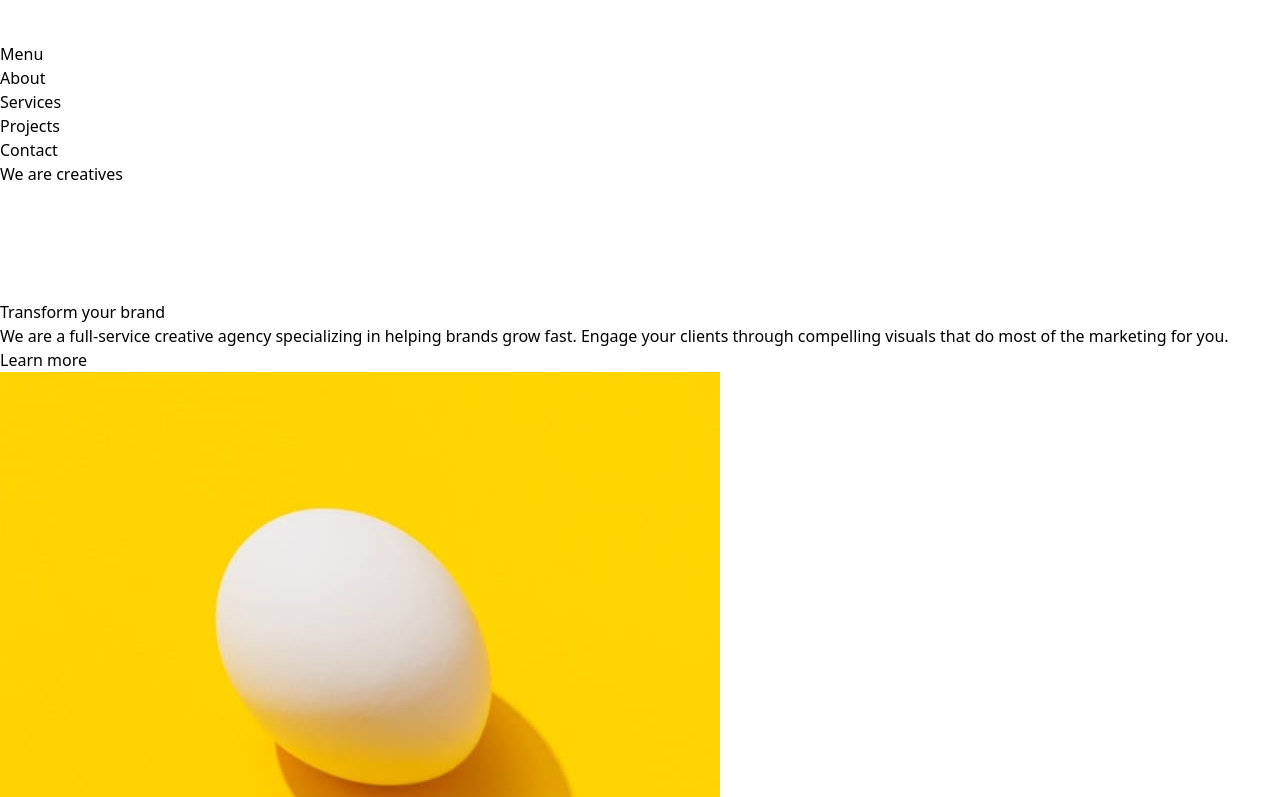
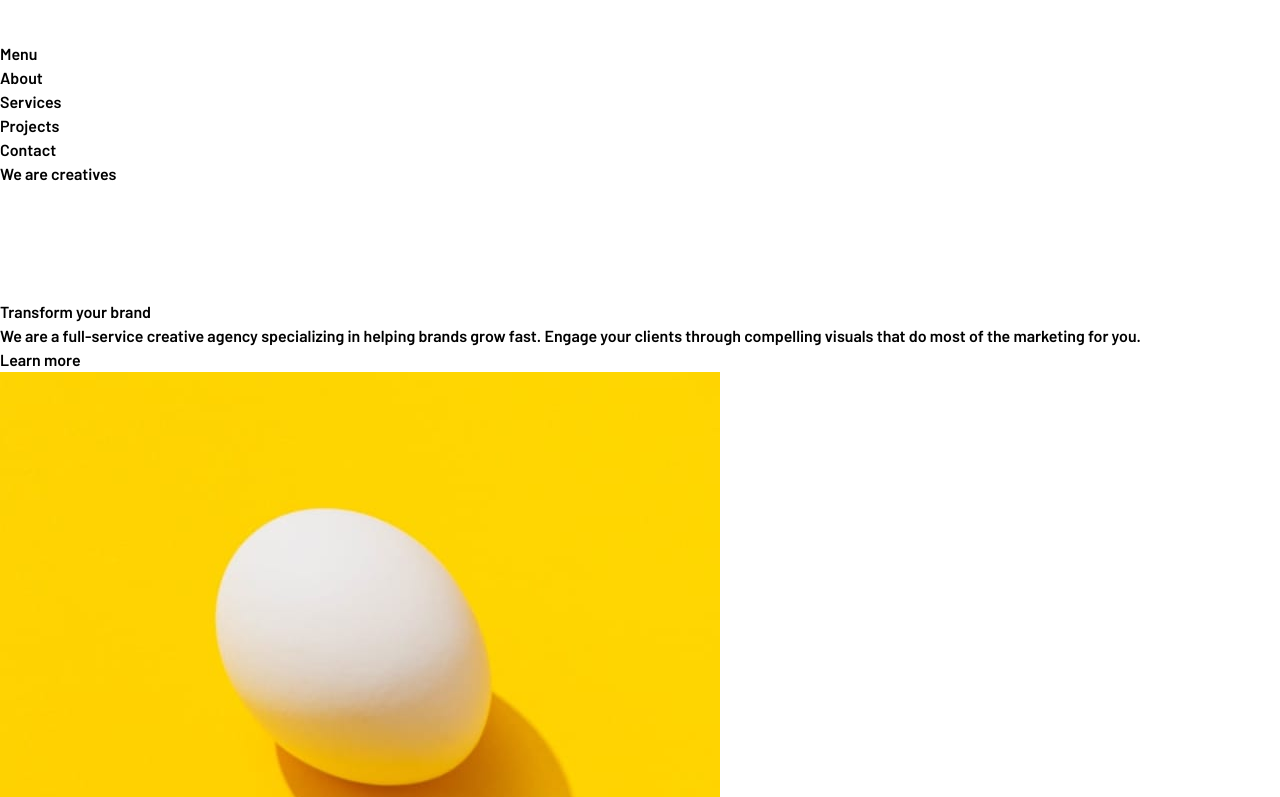
Before and after one commit to heygauravshukla/sunnyside-agency-landing-page, a React (Vite) app: page / in a window 1280 px wide. Shown: the top 797 px of the page. Built offline with nearby package versions, Linux system fonts and the light colour scheme.

Commit message:
Configured custom fonts

```diff
--- a/src/index.css
+++ b/src/index.css
@@ -3,6 +3,28 @@
 @tailwind utilities;
 
 @layer base {
+  @font-face {
+    font-display: swap;
+    font-family: "Barlow";
+    font-style: normal;
+    font-weight: 600;
+    src: url("./assets/fonts/barlow-v12-latin-600.woff2") format("woff2");
+  }
+  @font-face {
+    font-display: swap;
+    font-family: "Fraunces";
+    font-style: normal;
+    font-weight: 700;
+    src: url("./assets/fonts/fraunces-v31-latin-700.woff2") format("woff2");
+  }
+  @font-face {
+    font-display: swap;
+    font-family: "Fraunces";
+    font-style: normal;
+    font-weight: 900;
+    src: url("./assets/fonts/fraunces-v31-latin-900.woff2") format("woff2");
+  }
+
   :root {
     --color-soft-red: 7 99% 70%;
     --color-yellow: 51 100% 49%;
--- a/tailwind.config.js
+++ b/tailwind.config.js
@@ -17,6 +17,10 @@ export default {
       "grayish-blue": "hsl(var(--color-grayish-blue))",
       white: "hsl(var(--color-white))",
     },
+    fontFamily: {
+      sans: ["Barlow", "sans-serif"],
+      serif: ["Fraunces", "serif"],
+    },
     extend: {},
   },
   plugins: [],
```
